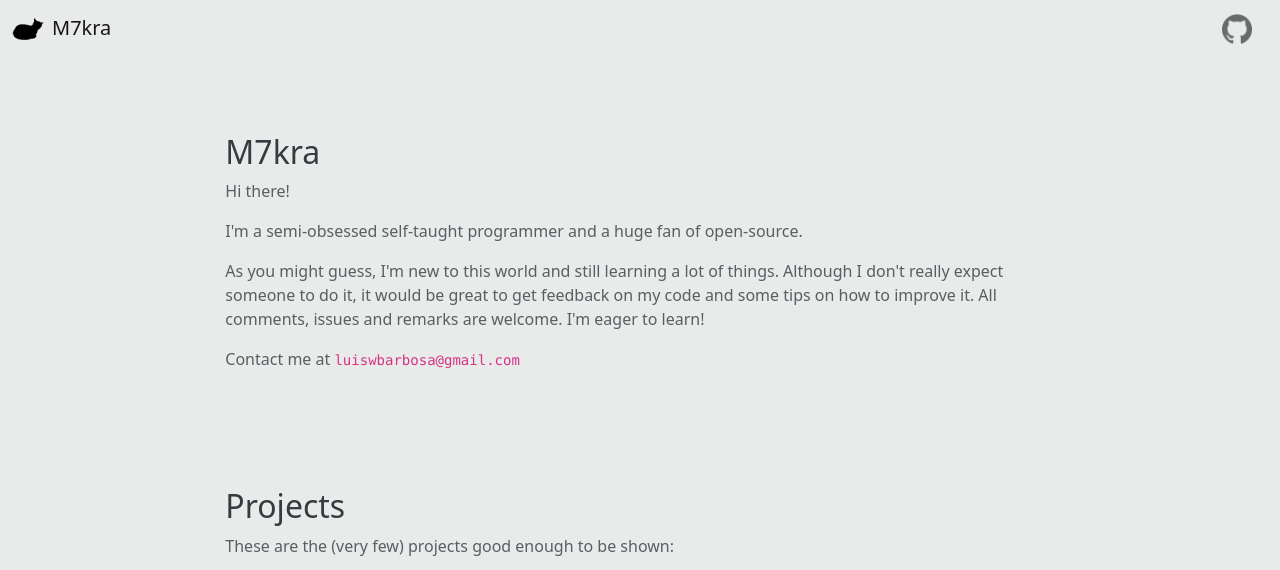
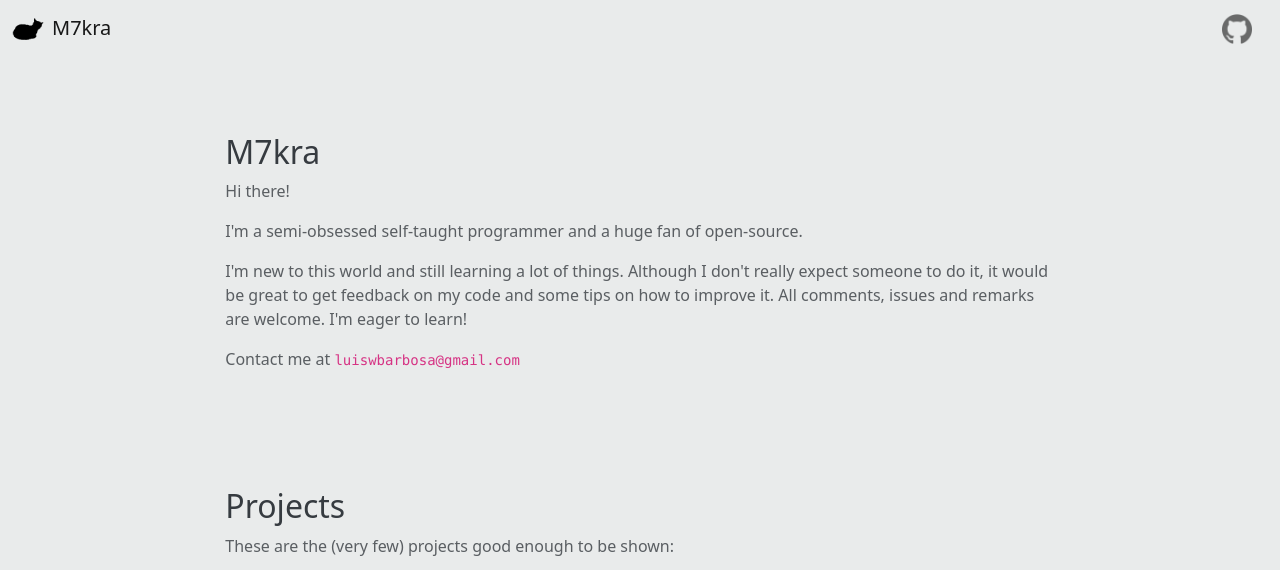
Before and after one commit to m7kra/m7kra.github.io, a Jekyll site: the page built from index.html, in a window 1280 px wide and 900 px high, scrolled down 867 px, cut to the strip 0-570 px from the top of the window. Built offline with Jekyll 4.4.1, drawn with Linux system fonts in a browser that asks for light colours.

Commit message:
Corrected text

```diff
--- a/index.html
+++ b/index.html
@@ -12,7 +12,7 @@ layout: default
             <h2>M7kra</h2>
             <p>Hi there!</p>
             <p>I'm a semi-obsessed self-taught programmer and a huge fan of open-source.</p>
-            <p>As you might guess, I'm new to this world and still learning a lot of things. Although I don't really expect someone to do it, it would be great to get feedback on my code and some tips on how to improve it. All comments, issues and remarks are welcome. I'm eager to learn!</p>
+            <p>I'm new to this world and still learning a lot of things. Although I don't really expect someone to do it, it would be great to get feedback on my code and some tips on how to improve it. All comments, issues and remarks are welcome. I'm eager to learn!</p>
             <p>Contact me at <code>luiswbarbosa@gmail.com</code></p>
             <div class="spacer-100"></div>
             <h2>Projects</h2>
```
